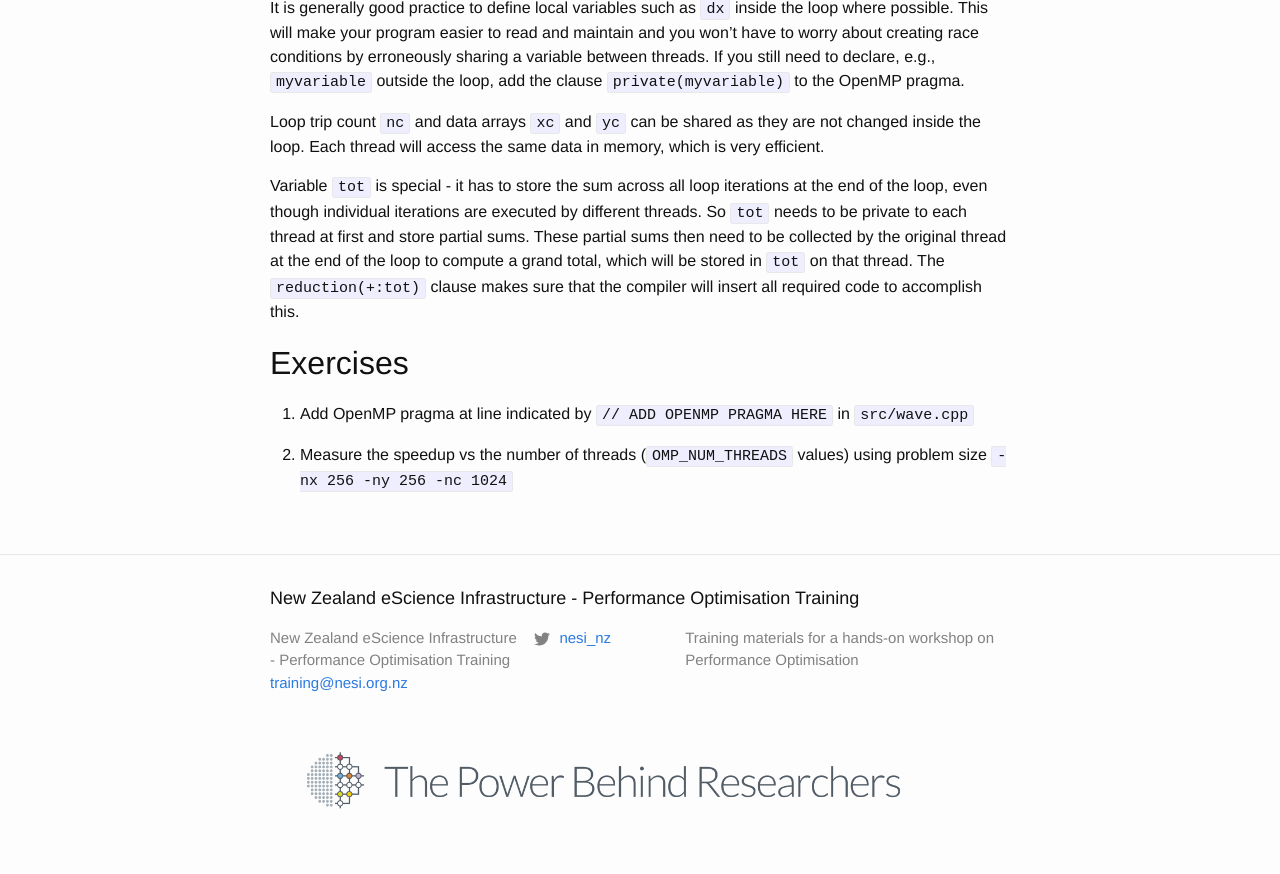
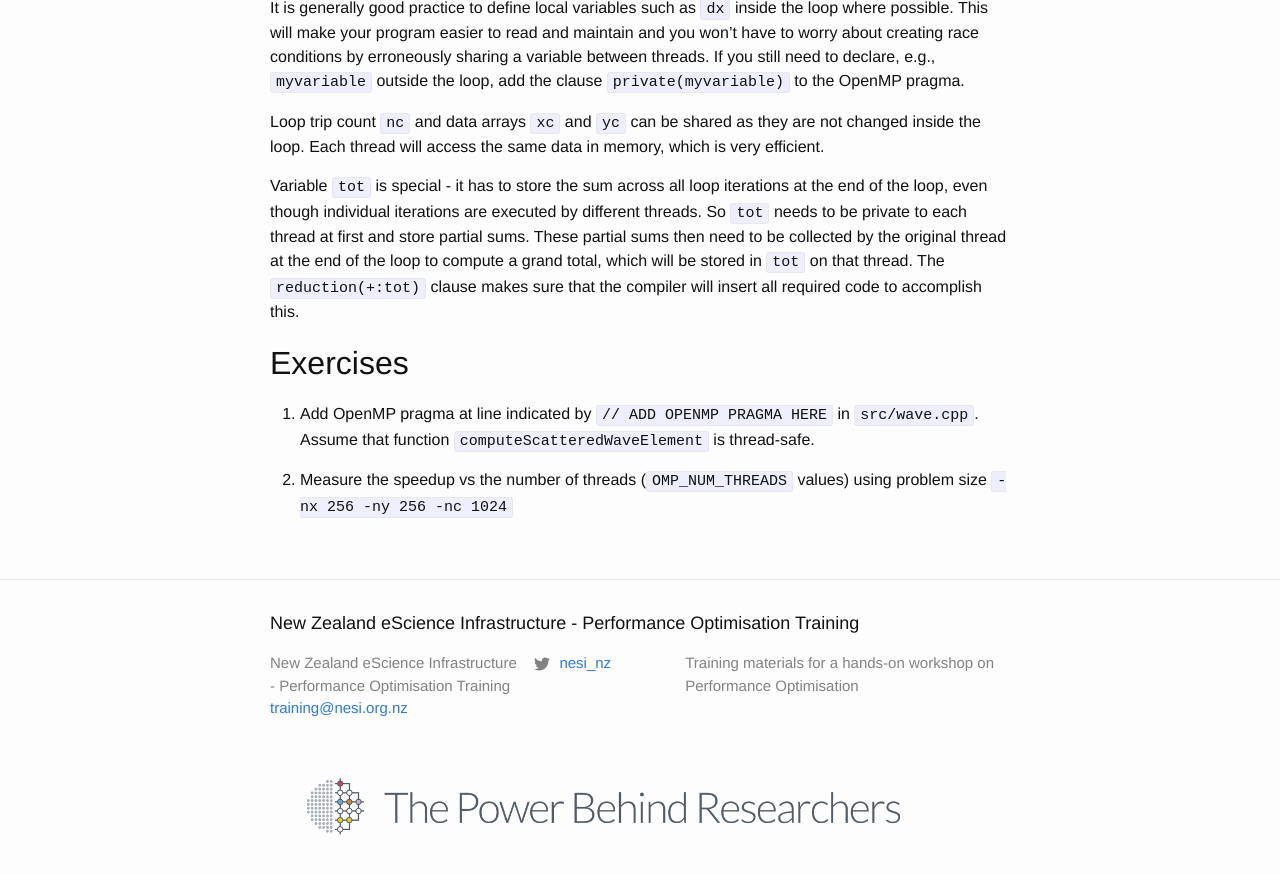
Before and after one commit to nesi/perf-training, a Jekyll site: the page built from _lessons/python-scatter/04b-openmp.md, in a window 1280 px wide and 900 px high, scrolled down 4608 px. Shown: the top 874 px of the window. Built offline with Jekyll 4.4.1, drawn with Linux system fonts in a browser that asks for light colours.

Commit message:
+ assumption of thread-safety

```diff
--- a/_lessons/python-scatter/04b-openmp.md
+++ b/_lessons/python-scatter/04b-openmp.md
@@ -117,6 +117,6 @@ Variable `tot` is special - it has to store the sum across all loop iterations a
 
 ## Exercises
 
- 1. Add OpenMP pragma at line indicated by `// ADD OPENMP PRAGMA HERE` in `src/wave.cpp`
+ 1. Add OpenMP pragma at line indicated by `// ADD OPENMP PRAGMA HERE` in `src/wave.cpp`. Assume that function `computeScatteredWaveElement` is thread-safe.
 
  2. Measure the speedup vs the number of threads (`OMP_NUM_THREADS` values) using problem size `-nx 256 -ny 256 -nc 1024`
```
